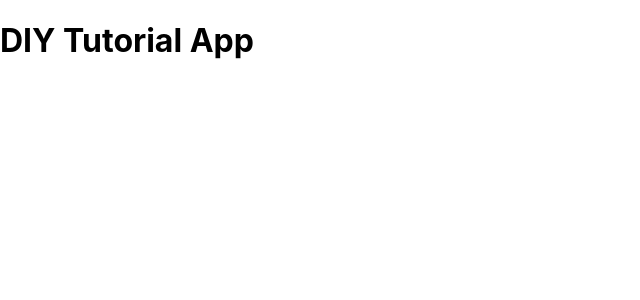
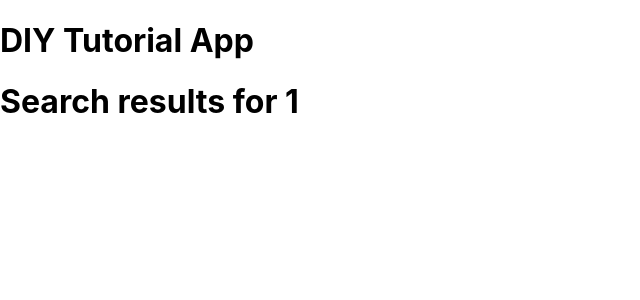
Before and after one commit to ZachFlota/DIY-Tutorial-App, a React (Create React App) app: page /search/1 in a window 1280 px wide. Shown: the top 300 px of the page, without its empty margins (0-640 px from the left). Built offline with nearby package versions, Linux system fonts and the light colour scheme.

Commit message:
placeholder content added to pages

```diff
--- a/src/App.js
+++ b/src/App.js
@@ -17,9 +17,9 @@ function App() {
           <Routes>
             <Route path="/" element={<Home />} />
             <Route path="/create" element={<CreateGuide />} />
-            <Route path="/edit/:id" element={<EditGuide />} />
+            <Route path="/:id/edit" element={<EditGuide />} />
             <Route path="/:id" element={<ViewGuide />} />
-            <Route path="/search/:search" element={<Search/>} />
+            <Route path="/search/:searchTerm" element={<Search/>} />
           </Routes>
         </Router>
       </div>
--- a/src/components/CreateGuide.js
+++ b/src/components/CreateGuide.js
@@ -1,5 +1,9 @@
 function CreateGuide(){
-
+return(
+    <div>
+        <h1>Create Guide Form</h1>
+    </div>
+)
 }
 
 export default CreateGuide
--- a/src/components/EditGuide.js
+++ b/src/components/EditGuide.js
@@ -1,5 +1,12 @@
+import { useParams } from "react-router-dom"
+
 function EditGuide(){
-
+const {id} = useParams();
+    return(
+    <div>
+        <h1>Edit page for guide with id {id}</h1>
+    </div>
+)
 }
 
 export default EditGuide
--- a/src/components/Home.js
+++ b/src/components/Home.js
@@ -1,5 +1,9 @@
 function Home(){
-
+return(
+ <div>
+     <h1>Home Page</h1>
+ </div>
+)
 }
 
 export default Home
--- a/src/components/Search.js
+++ b/src/components/Search.js
@@ -1,5 +1,12 @@
+import { useParams } from "react-router-dom"
+
 function Search(){
-
+    const {searchTerm} = useParams();
+    return (
+        <div>
+            <h1>Search results for {searchTerm}</h1>
+        </div>
+    )
 }
 
 export default Search
--- a/src/components/ViewGuide.js
+++ b/src/components/ViewGuide.js
@@ -1,5 +1,13 @@
+import { useParams } from "react-router-dom"
+
 function ViewGuide(){
+const {id} = useParams();
 
+return(
+    <div>
+        <h1>Page for guide with id {id}</h1>
+    </div>
+)
 }
 
 export default ViewGuide
```
